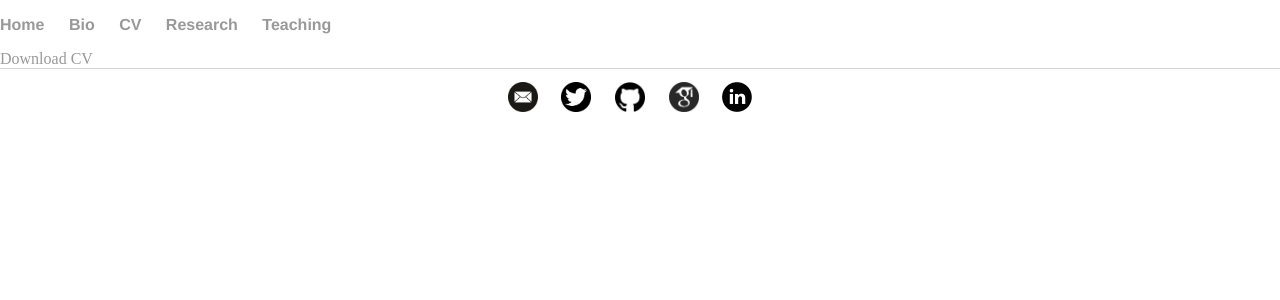
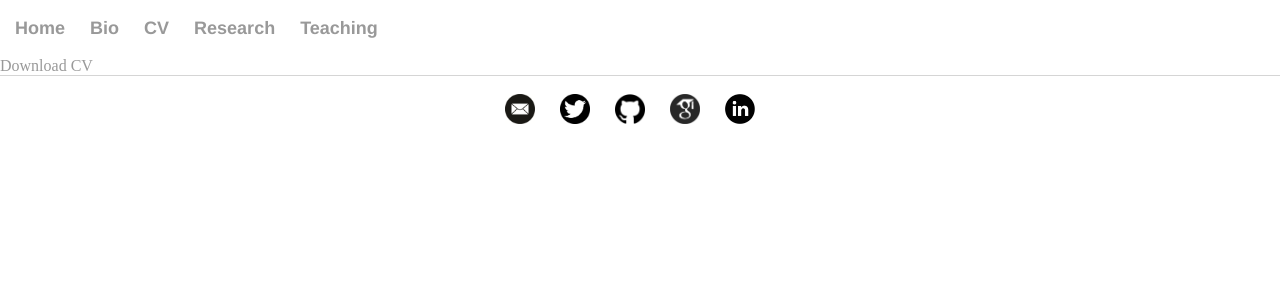
Before and after one commit to soeren-henn/soeren-henn.github.io, a Jekyll site: the page built from cv/index.html, in a window 1280 px wide. Shown: the top 300 px of the page. Built offline with Jekyll 4.4.1, drawn with Linux system fonts in a browser that asks for light colours.

Commit message:
Update main.css

```diff
--- a/css/main.css
+++ b/css/main.css
@@ -10,9 +10,14 @@ body {
     text-align: center;
 }
 
+nav {
+    margin-left
+}
+
 nav ul, footer ul {
     font-family:'Helvetica', 'Arial', 'Sans-Serif';
-    padding: 0px;
+    font-size: 18px;
+    padding: 0px 15px 0px 15px;
     list-style: none;
     font-weight: bold;
 }
```
